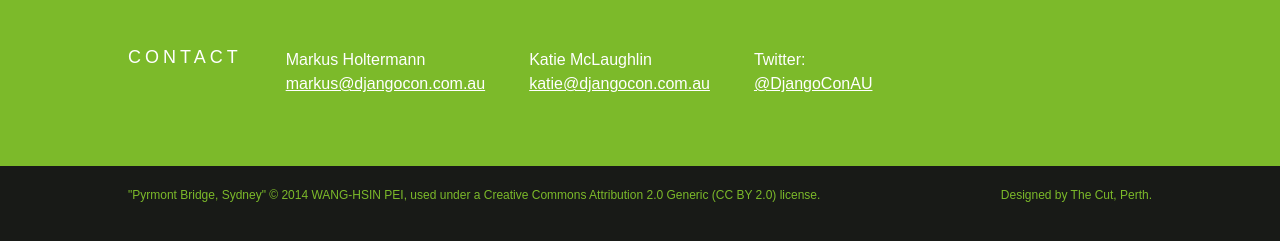
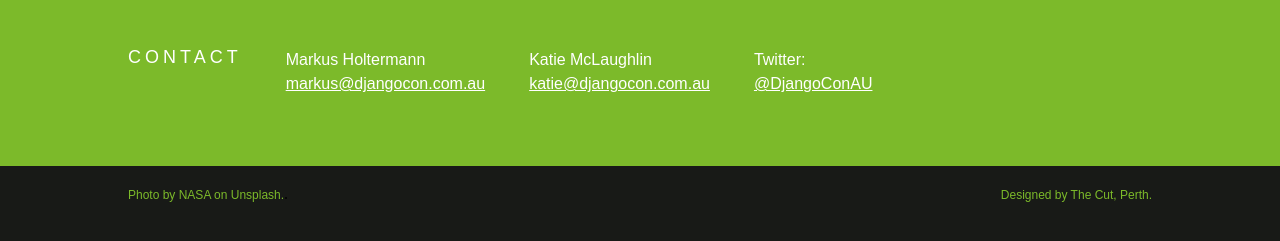
Before and after one commit to djangocon/2020.djangocon.com.au, a plain HTML site: page index.html in a window 1280 px wide. Shown: the part 681-922 px from the top of the page. Drawn offline with Linux system fonts and the light colour scheme; a web font is replaced by a local one.

Commit message:
Update background image
No longer in Sydney

```diff
--- a/index.html
+++ b/index.html
@@ -343,7 +343,7 @@
     <div class="footer group">
       <div class="wrap">
 
-        <a href="https://www.flickr.com/photos/101643643@N08/15265718965/" target="_blank" class="image-credit">"Pyrmont Bridge, Sydney" &#169; 2014 WANG-HSIN PEI, used under a Creative Commons Attribution 2.0 Generic (CC BY 2.0) license.</a>
+        <a href="https://unsplash.com/photos/Q1p7bh3SHj8" target="_blank" class="image-credit">Photo by NASA on Unsplash.</a>.
         <a href="https://www.thecut.net.au/" target="_blank" class="the-cut">Designed by The Cut, Perth.</a>
 
       </div>
```
Also changed, not shown: 1 other file.
